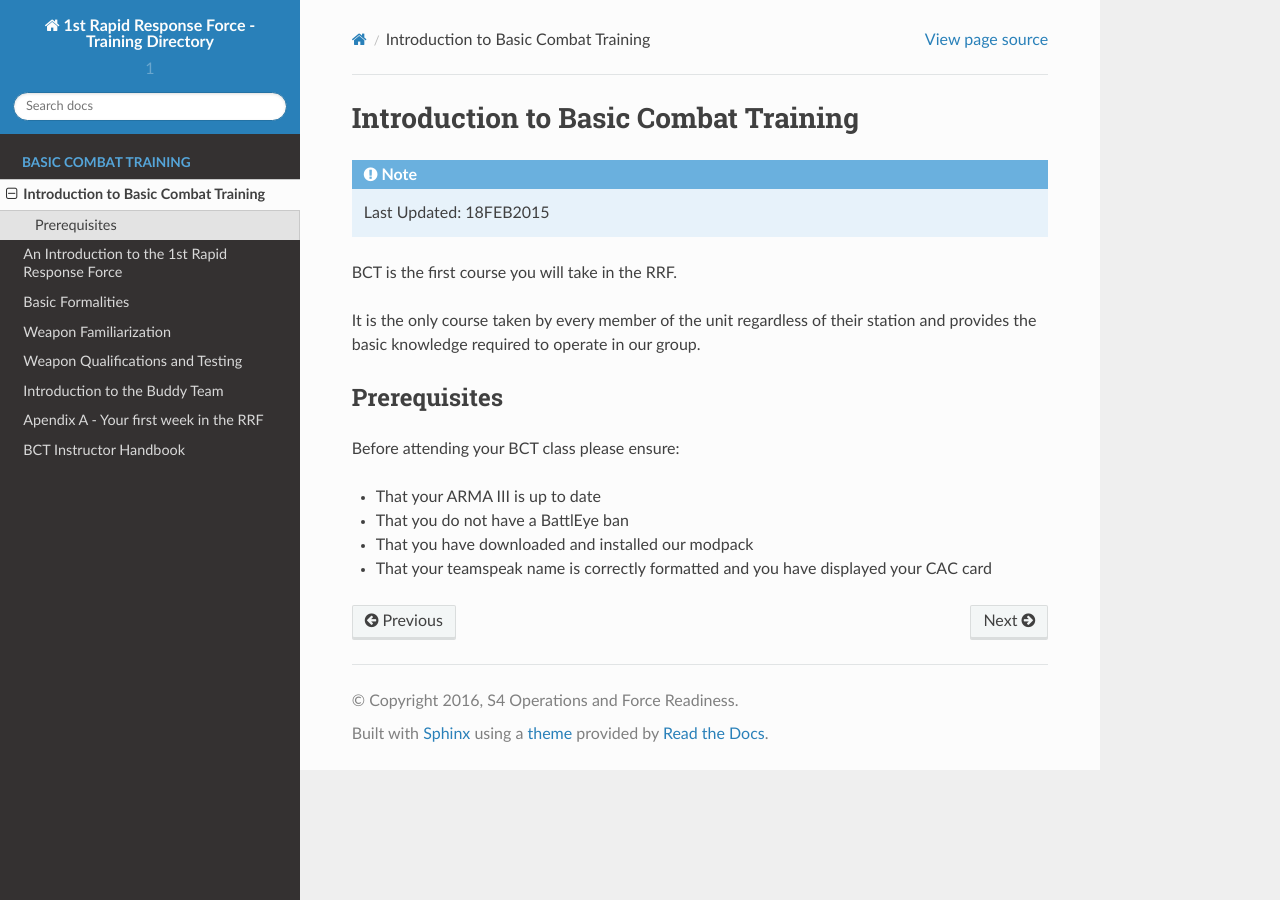
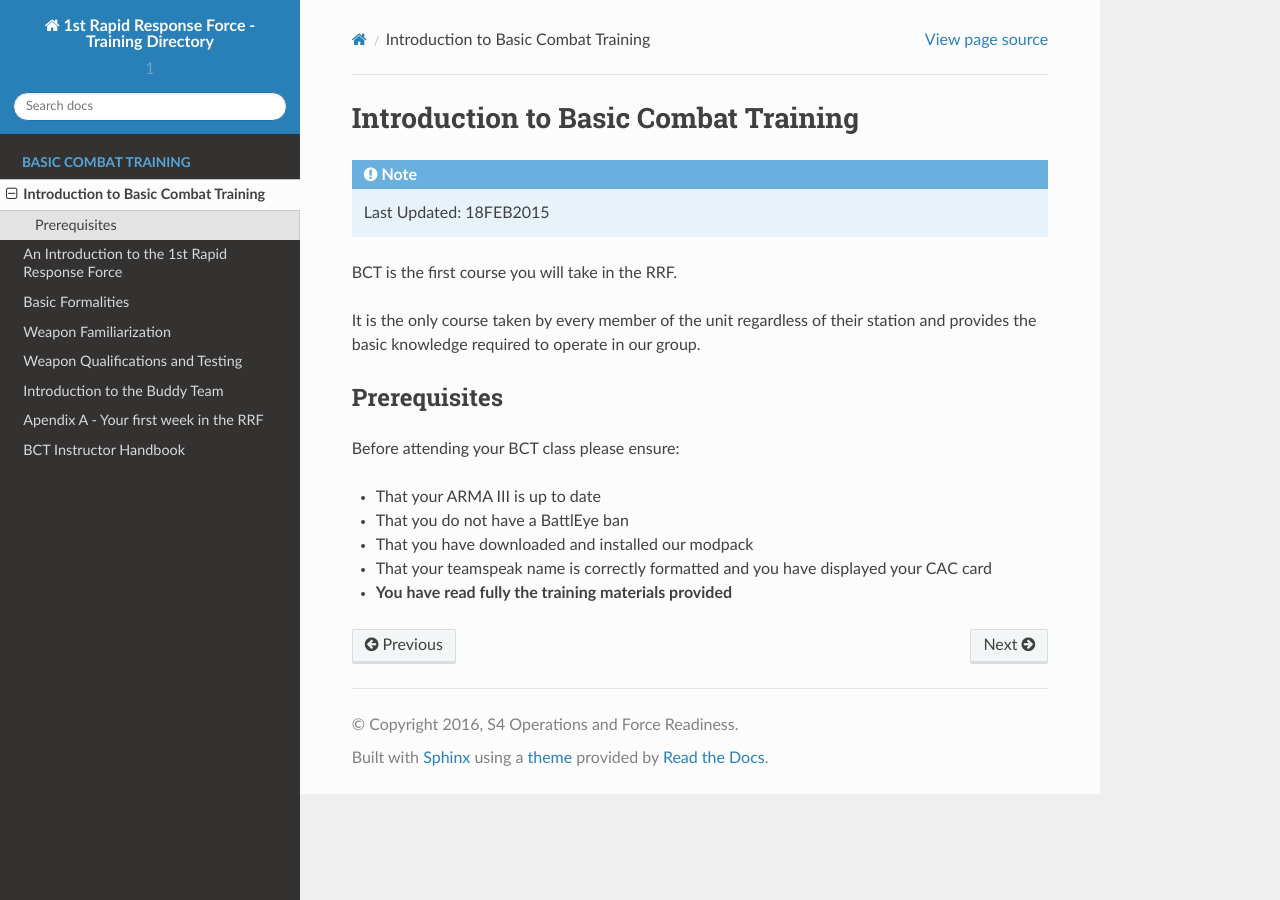
Before and after one commit to 1st-rapid-response-force/Training-Programs, a Sphinx documentation site: the page built from docs/source/bct/intro.rst, in a window 1280 px wide. Built offline with Sphinx 7.4.7 and the Read the Docs theme 2.0.0, drawn with Linux system fonts in a browser that asks for light colours; formulas are drawn with MathJax 3.

Commit message:
Add prequisite of reading the shit to BCT
Signed-off-by: Alexander Christie <alex@briefly.io>

```diff
--- a/docs/source/bct/intro.rst
+++ b/docs/source/bct/intro.rst
@@ -19,3 +19,5 @@ Before attending your BCT class please ensure:
 * That you have downloaded and installed our modpack
 
 * That your teamspeak name is correctly formatted and you have displayed your CAC card
+
+* **You have read fully the training materials provided**
```
